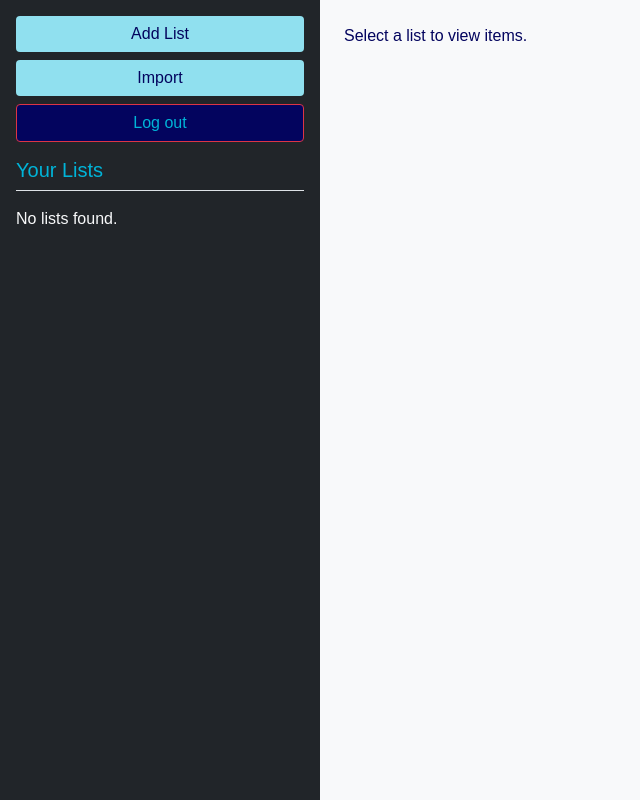
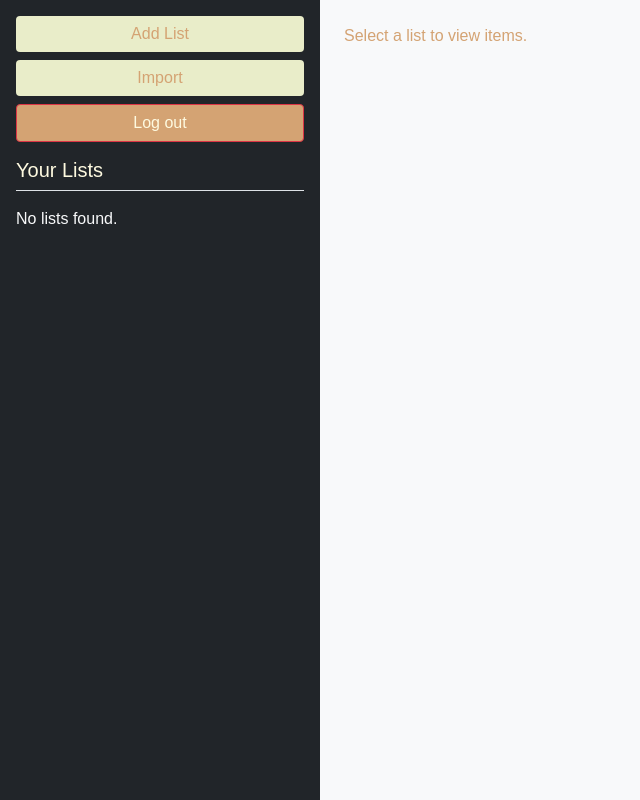
Before and after one commit to raina-SS/django-lists-management, a Django app: page /lists/ in a window 1280 px wide. Shown: the whole page, without its empty margins (0-640 px from the left). Run offline with Django 5.2, Linux system fonts and the light colour scheme; the visitor is signed in with stand-in values (Sample User, id 1); data that the repository does not hold is empty.

Commit message:
Modified styles colour palette + Added import options + Modified import validations

```diff
--- a/lists/views.py
+++ b/lists/views.py
@@ -148,17 +148,15 @@ def import_list(request):
     if request.method == 'POST':
         form = ImportForm(request.POST, request.FILES)
         if form.is_valid():
+            import_option = form.cleaned_data['option']
             try:
                 with TextIOWrapper(request.FILES['file'], encoding=request.encoding) as import_file:
                     csv_reader = csv.DictReader(import_file, delimiter=',')
-                    created_lists_mapping = {}
+                    lists_id_mapping = {}
+                    # TODO: Validate csv file headers
                     for row_number, row in enumerate(csv_reader, start=1):
-                        # validate row data
                         error_messages = []
-                        if not row['ListName']:
-                            error_messages.append('List name is empty!')
-                        if not row['ListId']:
-                            error_messages.append('List ID is empty!')
+                        # Validate item data
                         if not row['ItemName']:
                             error_messages.append('Item name is empty!')
                         if row['Color'] and not re.fullmatch(r'^#([A-Fa-f0-9]{6}|[A-Fa-f0-9]{3})$', row['Color']):
@@ -166,25 +164,57 @@ def import_list(request):
                         if row['IsCompleted'] not in ['True', 'False', '']:
                             error_messages.append('Is Completed value is invalid!')
 
+                        # Validate list data based on selected import option
+                        # If all are new lists & items
+                        if import_option == 'new-lists':
+                            if not row['ListName']:
+                                error_messages.append('List name is empty!')
+                            if not row['ListId']:
+                                error_messages.append('List ID is empty!')
+                        # If only items are to be imported, list ID should be provided
+                        elif import_option == 'items-only':
+                            if not row['ListId']:
+                                error_messages.append('List ID is empty!')
+                            elif not List.objects.filter(id=row['ListId']).exists():
+                                error_messages.append('List "%s" does not exist!' % row['ListId'])
+                        # If existing lists' IDs are provided along with new lists
+                        elif import_option == 'existing-lists':
+                            if not row['ListId'] and not row['ListName']:
+                                error_messages.append('List Name or ID is should be provided!')
+                            if row['ListId'] and not List.objects.filter(id=row['ListId']).exists():
+                                error_messages.append('List "%s" does not exist!' % row['ListId'])
+
                         if len(error_messages) > 0:
-                            messages.error(request,
-                                           f"Error in adding data for row {row_number}: {', '.join(error_messages)}")
+                            # TODO: If too many errors, show only row numbers
+                            messages.error(
+                                request,
+                                f"Error in adding data for row {row_number}: {', '.join(error_messages)}",
+                            )
                             continue
 
-                        # Check if the list is already created, else create list
-                        if not created_lists_mapping.get(row['ListId']):
-                            new_list = List(name=row['ListName'], user=request.user)
-                            new_list.save()
-                            created_lists_mapping[row['ListId']] = new_list.id
-
                         # Create item
-                        new_item = Item(name=row['ItemName'],
-                                        is_completed=row['IsCompleted'] == 'True',
-                                        list_id=created_lists_mapping[row['ListId']])
+                        new_item = Item(
+                            name=row['ItemName'],
+                            is_completed=row['IsCompleted'] == 'True',
+                        )
                         if row['Color']:
                             new_item.color = row['Color']
+
+                        if import_option == 'items-only':
+                            new_item.list_id = row['ListId']
+                        elif import_option == 'existing-lists' and row['ListId']:
+                            new_item.list_id = row['ListId']
+                        else:
+                            # Check if the list is already created, else create list
+                            if not lists_id_mapping.get(row['ListId']):
+                                new_list = List(name=row['ListName'], user=request.user)
+                                new_list.save()
+                                lists_id_mapping[row['ListId']] = new_list.id
+                            new_item.list_id = lists_id_mapping[row['ListId']]
+
                         new_item.save()
                 messages.success(request, '%s imported.' % request.FILES['file'].name)
+
             except Exception as e:
                 logger.error('Error in importing file %s\n%s', request.FILES['file'].name, e, exc_info=True)
                 messages.error(request, 'Import failed.')
--- a/static/styles/lists.css
+++ b/static/styles/lists.css
@@ -1,9 +1,9 @@
 :root {
-    --federal-blue: #03045eff;
-    --honolulu-blue: #0077b6ff;
-    --pacific-cyan: #00b4d8ff;
-    --non-photo-blue: #90e0efff;
-    --light-cyan: #caf0f8ff;
+    --federal-blue: #d4a373ff;
+    --honolulu-blue: #faedcdff;
+    --pacific-cyan: #fefae0ff;
+    --non-photo-blue: #e9edc9ff;
+    --light-cyan: #ccd5aeff;
 }
 
 body {
```
Also changed, not shown: lists/forms.py (+7 -0 lines).
